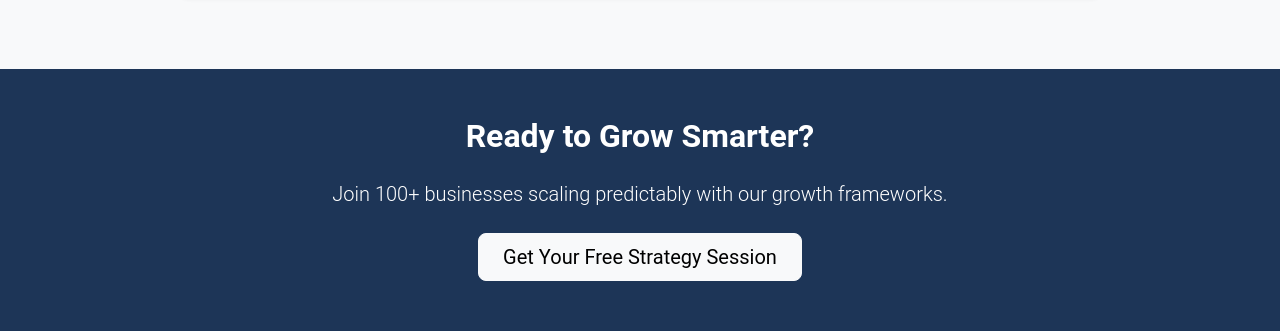
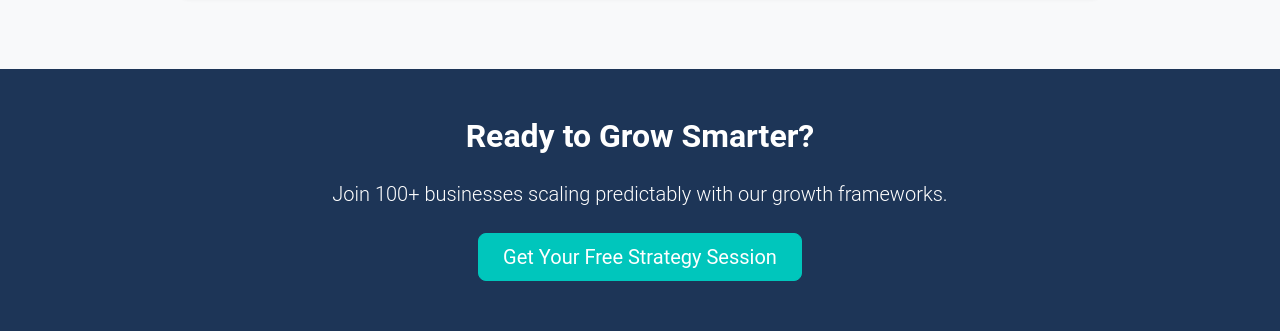
Before and after one commit to sherwinPAGA/csgvMidTerm, a website: page about.html in a window 1280 px wide. Shown: the part 2389-2720 px from the top of the page. Drawn offline with nearby package versions, Linux system fonts and the light colour scheme.

Commit message:
button fix

```diff
--- a/about.html
+++ b/about.html
@@ -323,7 +323,7 @@
                 Join 100+ businesses scaling predictably with our growth
                 frameworks.
               </p>
-              <a href="contact.html" class="btn btn-light btn-lg px-4"
+              <a href="contact.html" class="btn btn-primary btn-lg px-4"
                 >Get Your Free Strategy Session</a
               >
             </div>
```
